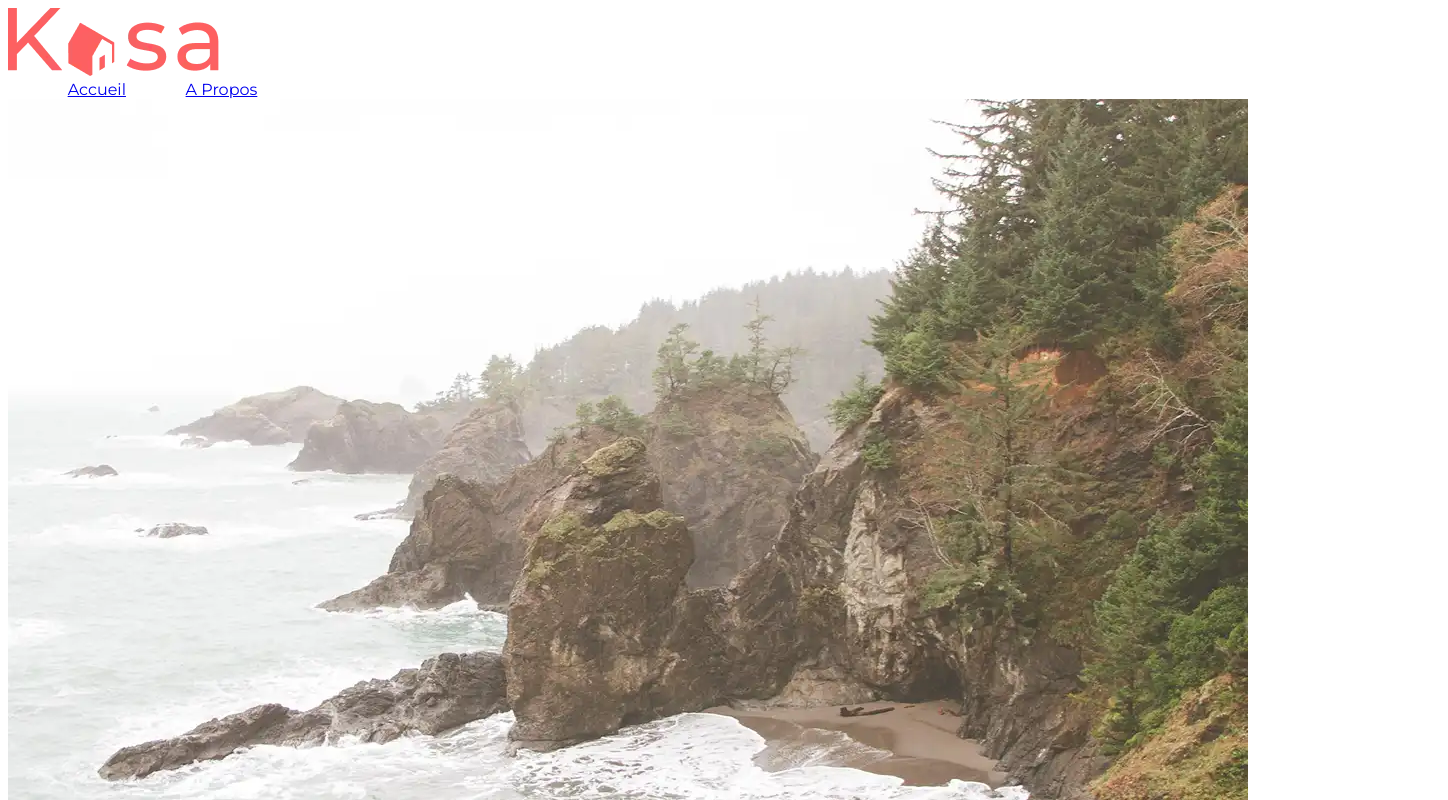
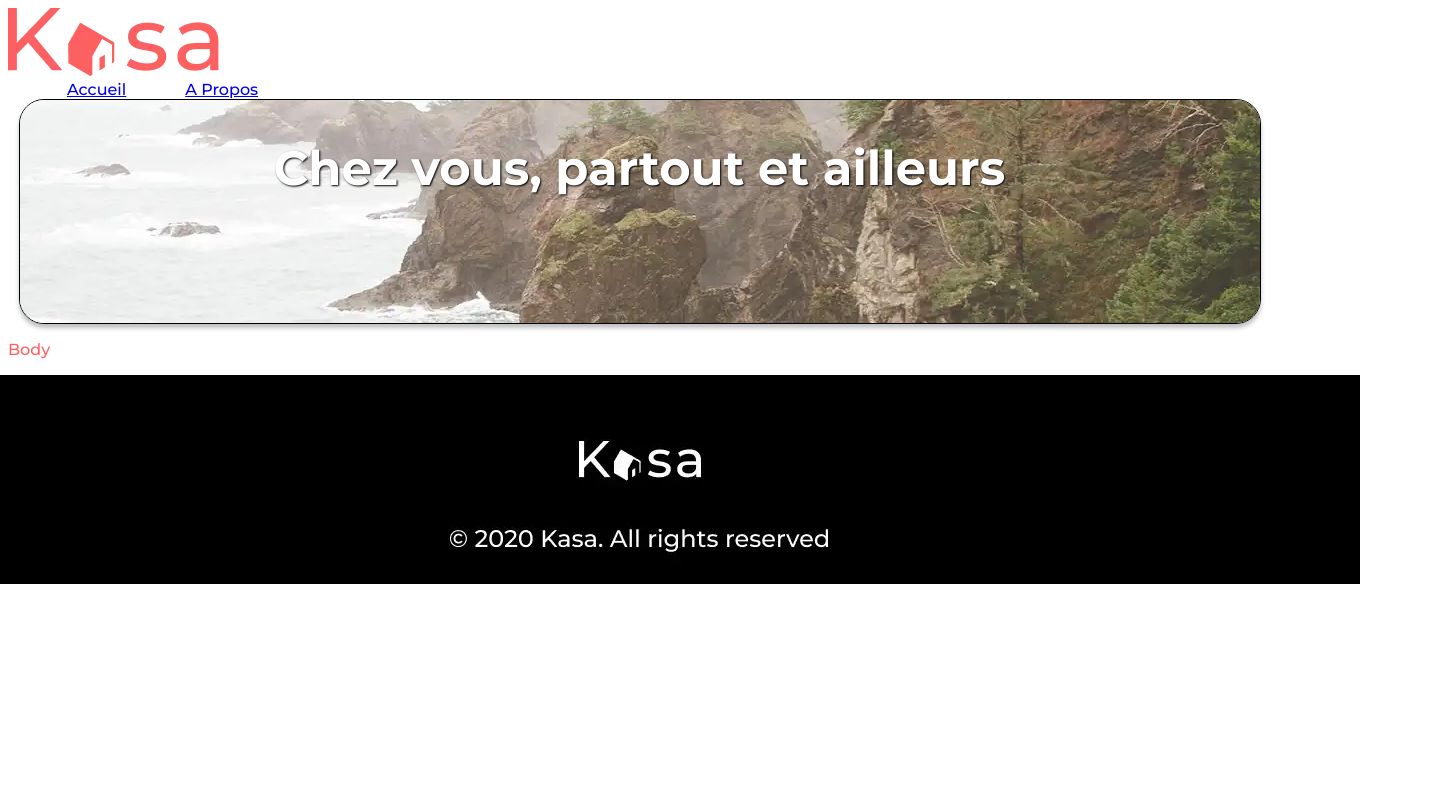
Before and after one commit to Oudin-Deborah/P5_Kasa, a React (Vite) app: page / in a window 1280 px wide. Shown: the top 800 px of the page, 1448 px wide, since content can reach past the window. Built offline with nearby package versions, Linux system fonts and the light colour scheme.

Commit message:
optimisations

```diff
--- a/src/assets/styles/main.css
+++ b/src/assets/styles/main.css
@@ -1,17 +1,49 @@
 @import url("https://fonts.googleapis.com/css2?family=Roboto:wght@400;700&display=swap");
 /***Global***/
 html,
+h1,
 footer {
   font-family: Montserrat, sans-serif;
   color: #FF6060;
   margin: 0;
   padding: 0;
-  border: 0;
+  /***Header***/
 }
 
-.footer__Img {
+.header__img-title {
   display: flex;
+  justify-content: center;
 }
+
+.header__img {
+  position: relative;
+  width: 1240px;
+  height: 223px;
+  object-fit: cover;
+  border-radius: 25px;
+  border: solid black 1px;
+  box-shadow: 0px 4px 4px 0px rgba(0, 0, 0, 0.2509803922);
+}
+
+.header__h2 {
+  color: white;
+  position: absolute;
+  width: 733px;
+  height: 68px;
+  font-weight: 700;
+  font-size: 48px;
+  text-shadow: 1px 1px 2px black;
+}
+
+p, nav {
+  font-weight: 500;
+}
+
+footer {
+  display: flex;
+  justify-content: center;
+}
+
 .footer__Mobile {
   display: none;
 }
@@ -24,11 +56,17 @@ nav {
 }
 
 .page__error {
-  text-align: center;
+  display: flex;
+  flex-direction: column;
+  align-items: center;
+}
+
+.p__error {
+  font-size: 3rem;
 }
 
 .title__error {
-  font-size: 7rem;
+  font-size: 37rem;
 }
 
 .main__nav {
--- a/src/assets/styles/main.sass
+++ b/src/assets/styles/main.sass
@@ -2,16 +2,42 @@
 
 /***Global***/
 html,
+h1,
 footer
   font-family: Montserrat, sans-serif
   color: #FF6060
   margin: 0
   padding: 0
-  border: 0
 
-.footer__Img
+  /***Header***/
+.header__img-title
   display: flex
-  justify-content:center
+  justify-content: center
+
+.header__img
+  position: relative
+  width: 1240px
+  height: 223px
+  object-fit: cover
+  border-radius: 25px
+  border: solid black 1px
+  box-shadow: 0px 4px 4px 0px #00000040
+
+.header__h2
+    color: white
+    position: absolute
+    width: 733px
+    height: 68px
+    font-weight: 700
+    font-size: 48px
+    text-shadow: 1px 1px 2px black
+
+p,nav
+  font-weight: 500
+
+footer
+  display: flex
+  justify-content: center
 
 .footer__Mobile
   display: none
@@ -25,10 +51,15 @@ nav
 
 //Error404
 .page__error
-  text-align: center
+  display: flex
+  flex-direction: column
+  align-items: center
+
+.p__error
+  font-size: 3rem
 
 .title__error
-  font-size: 7rem
+  font-size: 37rem
 
 .main__nav
   color: black
--- a/src/components/Body.jsx
+++ b/src/components/Body.jsx
@@ -2,4 +2,4 @@ const Body = () => {
   return <p>Body</p>;
 };
 
-export default Body
+export default Body;
--- a/src/components/Footer.jsx
+++ b/src/components/Footer.jsx
@@ -3,10 +3,10 @@ import footerMobile from "../assets/footer mobile.webp";
 
 const Footer = () => {
   return (
-    <div>
+    <footer>
       <img src={footerImg} alt="Footer Kasa" className="footer__Img" />
       <img src={footerMobile} alt="Footer Kasa" className="footer__Mobile" />
-    </div>
+    </footer>
   );
 };
 
--- a/src/components/Header.jsx
+++ b/src/components/Header.jsx
@@ -1,6 +1,5 @@
 import { NavLink } from "react-router-dom";
 import Logo from "../assets/kasa_logo.webp";
-import PaysageMarin from "../assets/paysage_marin.webp";
 
 const Header = () => {
   return (
@@ -14,7 +13,6 @@ const Header = () => {
           A Propos
         </NavLink>
       </nav>
-
     </header>
   );
 };
--- a/src/pages/About.jsx
+++ b/src/pages/About.jsx
@@ -4,9 +4,15 @@ import Footer from "../components/Footer";
 import PaysageMontagnard from "../assets/paysage_montagnard.webp";
 const About = () => {
   return (
-    <div>
+    <div className="header">
       <Header />
-    <img src={PaysageMontagnard} alt="Paysage Montagnard" className="header__img" />
+      <div className="header__img-title">
+        <img
+          src={PaysageMontagnard}
+          alt="Paysage Montagnard"
+          className="header__img"
+        />
+      </div>
       <Body />
       <Footer />
     </div>
--- a/src/pages/Error404.jsx
+++ b/src/pages/Error404.jsx
@@ -6,7 +6,7 @@ const ErrorPage = () => {
   return (
     <div>
       <Header />
-      <main>
+      <main className="page__error">
         <h1 className="title__error">404</h1>
         <p className="p__error">
           Oups! La page que vous demandez n'existe pas.
@@ -17,9 +17,7 @@ const ErrorPage = () => {
           </NavLink>
         </nav>
       </main>
-      <footer>
-        <Footer />
-      </footer>
+      <Footer />
     </div>
   );
 };
--- a/src/pages/Index.jsx
+++ b/src/pages/Index.jsx
@@ -7,7 +7,10 @@ const Index = () => {
   return (
     <div>
       <Header />
-      <img src={PaysageMarin} alt="Paysage marin" className="header__img"/>
+      <div className="header__img-title">
+        <img src={PaysageMarin} alt="Paysage marin" className="header__img" />
+        <h2 className="header__h2">Chez vous, partout et ailleurs</h2>
+      </div>
       <Body />
       <Footer />
     </div>
```
Also changed, not shown: 1 other file (tests, documents, lock files or other folders).
